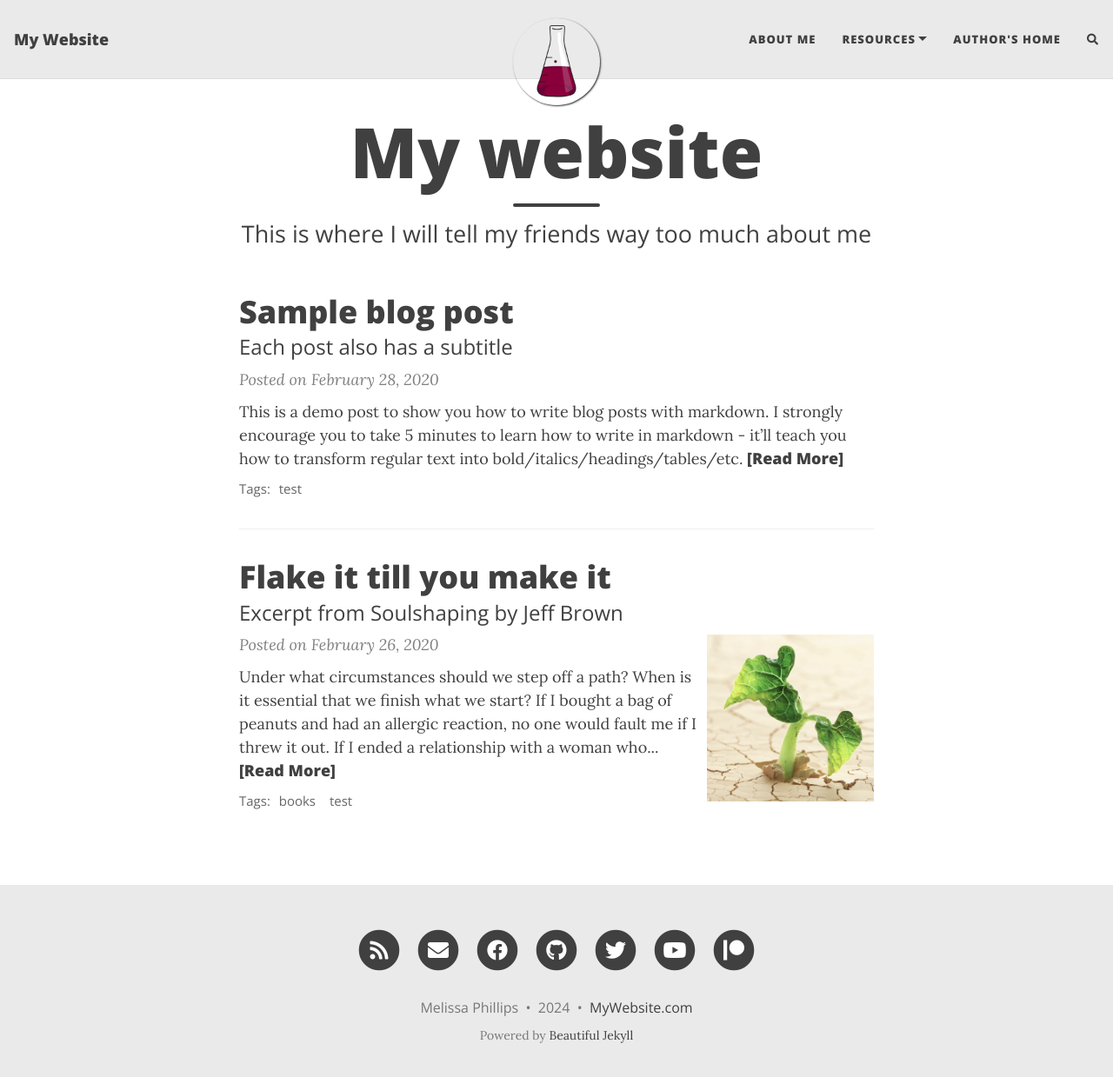
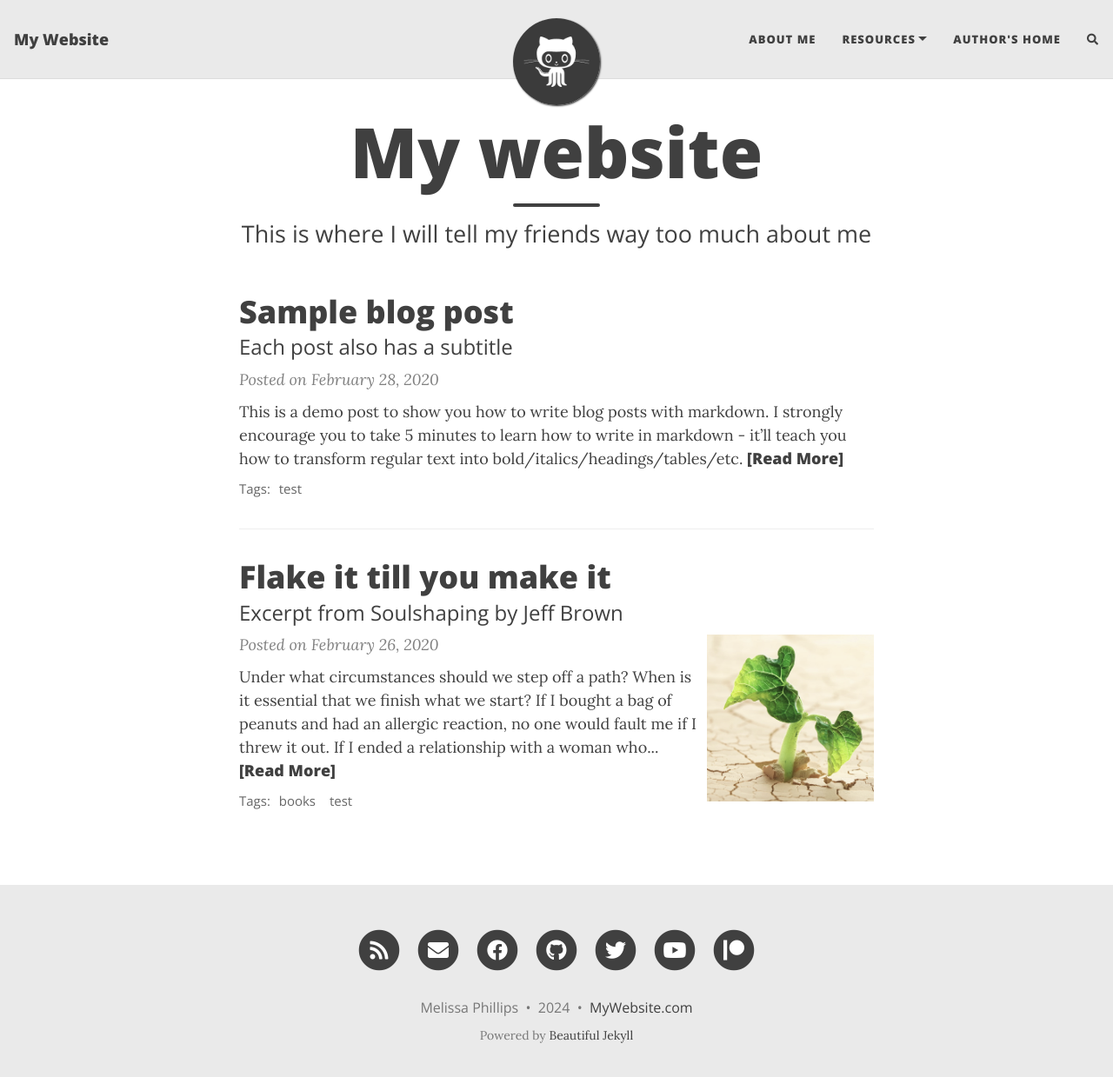
Before and after one commit to M-Gamez/Lab-05, a Jekyll site: the page built from index.html, in a window 1280 px wide and 1252 px high. Shown: the top 1239 px of the window at 87% size. Built offline with Jekyll 4.4.1, drawn with Linux system fonts in a browser that asks for light colours; nearby versions of some CDN libraries; the list of posts is cut into pages by our own code; comment, search, counter and statistics services are not loaded.

Commit message:
Update _config.yml

```diff
--- a/_config.yml
+++ b/_config.yml
@@ -24,7 +24,7 @@ navbar-links:
 
 # Image to show in the navigation bar - works best with a square image
 # Remove this parameter if you don't want an image in the navbar
-avatar: "assets/img/beaker.gif"
+avatar: "/assets/img/avatar-icon.png"
 
 # By default, the image is cut into a circle. You can disable this behaviour by setting 'round-avatar: false'
 round-avatar: true
```
